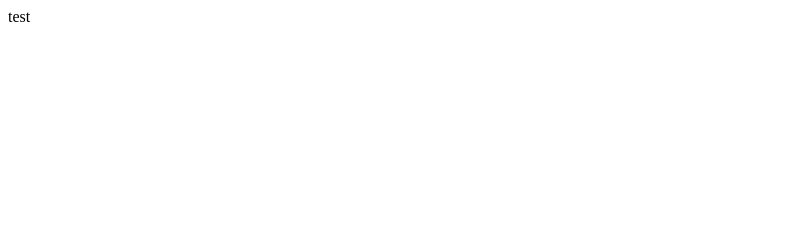
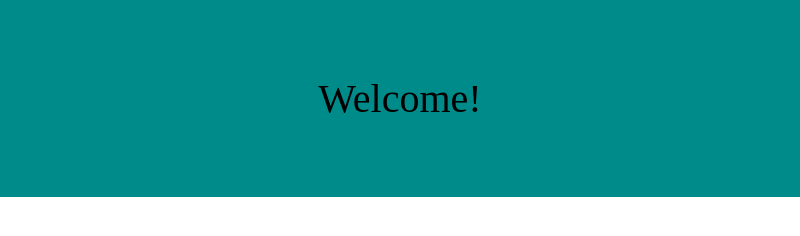
Before and after one commit to DuncanMcLean/calendarElectron, an Electron app: page client/views/index.html in a window 800 px wide. Drawn offline with Linux system fonts and the light colour scheme.

Commit message:
Pathing set up

```diff
--- a/client/public/css/index.css
+++ b/client/public/css/index.css
@@ -0,0 +1,15 @@
+body{
+    margin: 0;
+    padding: 0;
+}
+
+#headerBackground{
+    background-color: darkcyan;
+}
+
+#headerContent{
+    padding-top: 75px;
+    padding-bottom: 75px;
+    text-align: center;
+    font-size: 250%;
+}
--- a/client/views/index.html
+++ b/client/views/index.html
@@ -1,12 +1,16 @@
 <!DOCTYPE html>
 <html lang="en">
 <head>
-    <meta charset="UTF-8">
-    <meta name="viewport" content="width=device-width, initial-scale=1.0">
-    <meta http-equiv="X-UA-Compatible" content="ie=edge">
-    <title>Scum</title>
+    <link rel="stylesheet" type="text/css" href="../public/css/index.css">
+    <title>Calendar Test</title>
 </head>
 <body>
-    <div>test</div>
+    <header id="headerBackground">
+        <div id="headerContent">Welcome!</div>
+    </header>
+
+    <div id="login"
+
 </body>
+<script src="../public/js/index.js"></script>
 </html>
--- a/server/app.js
+++ b/server/app.js
@@ -4,14 +4,14 @@ const path = require('path')
 
 let mainWindow
 
-
-
 function createWindow () {
   // Create the browser window.
   mainWindow = new BrowserWindow({
     width: 800,
-    height: 600
+    height: 600,
   })
+
+  //mainWindow.setMenu(null);
 
   // load the index.html of the app.
   mainWindow.loadFile('client/views/index.html')
```
Also changed, not shown: routes/routes.js (added).
